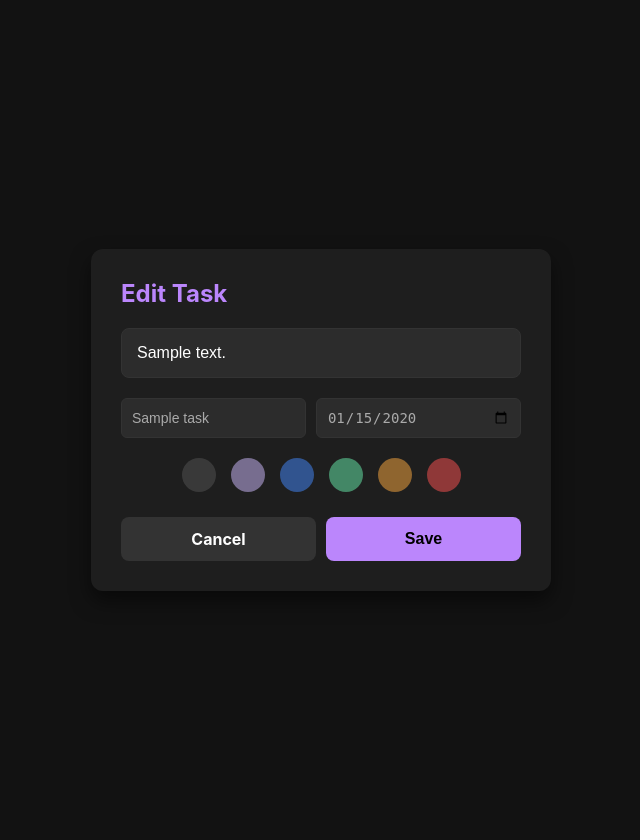
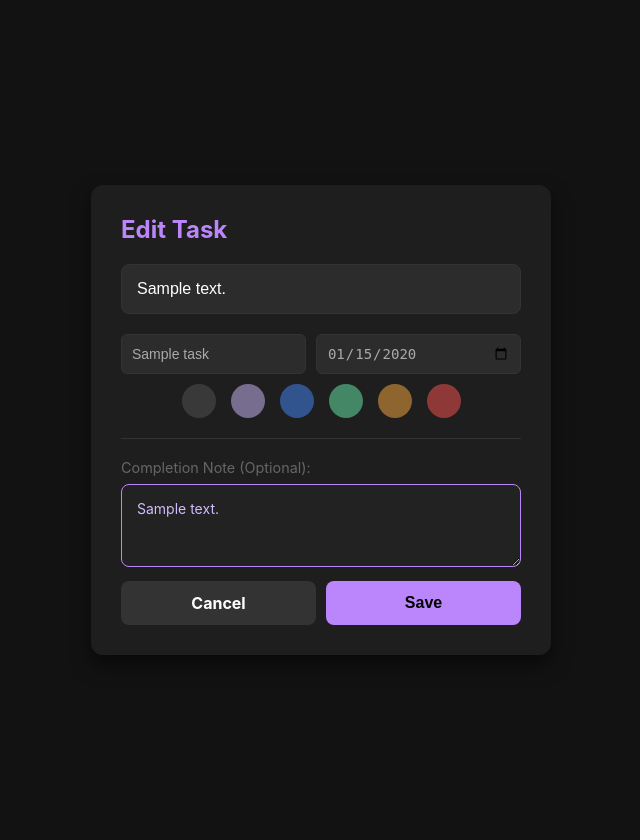
Before and after one commit to dafioram/SimpleTaskList, a Flask app: page /edit/1 in a window 1280 px wide. Shown: the whole page, without its empty margins (319-959 px from the left). Run offline with Flask 3, Linux system fonts and the light colour scheme; tables that the repository leaves empty hold one stand-in row (values such as "Sample post").

```diff
--- a/main.py
+++ b/main.py
@@ -23,39 +23,34 @@ class Task(db.Model):
     id = db.Column(db.Integer, primary_key=True)
     content = db.Column(db.Text, nullable=False)
     position = db.Column(db.Integer, default=0)
+    color = db.Column(db.String(20), default='default')
+    label = db.Column(db.String(50), nullable=True)
+    due_date = db.Column(db.String(20), nullable=True)
 
-    # Color now represents the GROUP (Purple, Blue, Green, etc.)
-    color = db.Column(db.String(20), default='default')
-
-    label = db.Column(db.String(50), nullable=True)
-    due_date = db.Column(db.String(20), nullable=True) # YYYY-MM-DD
+    # NEW FIELD: Completion Note
+    completion_note = db.Column(db.Text, nullable=True)
 
     created_at = db.Column(db.DateTime, default=datetime.datetime.now)
     completed_at = db.Column(db.DateTime, nullable=True)
 
-    # --- HELPER: Calculate Days Left ---
     def get_time_display(self):
-        if not self.due_date:
-            return None
-
+        if not self.due_date: return None
         try:
-            # Parse the stored string back into a date object
             due = datetime.datetime.strptime(self.due_date, '%Y-%m-%d').date()
             today = datetime.date.today()
             delta = (due - today).days
-
             if delta == 0: return "Due today"
             if delta == 1: return "1 day left"
             if delta > 1:  return f"{delta} days left"
             if delta == -1: return "1 day overdue"
             return f"{abs(delta)} days overdue"
-        except:
-            return None
+        except: return None
 
 with app.app_context():
     db.session.execute(text("PRAGMA journal_mode=WAL"))
     db.create_all()
-    # Migration block (Safe to keep)
+
+    # --- AUTO-MIGRATION ---
     with db.engine.connect() as conn:
         try: conn.execute(text("ALTER TABLE task ADD COLUMN color VARCHAR(20) DEFAULT 'default'"))
         except: pass
@@ -63,26 +58,17 @@ with app.app_context():
         except: pass
         try: conn.execute(text("ALTER TABLE task ADD COLUMN due_date VARCHAR(20)"))
         except: pass
+        # Migrate new column
+        try: conn.execute(text("ALTER TABLE task ADD COLUMN completion_note TEXT"))
+        except: pass
 
 # --- ROUTES ---
 
 @app.route('/')
 def index():
     tasks = Task.query.all()
-
-    # Sort Active by Position
-    active_tasks = sorted(
-        [t for t in tasks if t.completed_at is None],
-        key=lambda t: t.position
-    )
-
-    # Sort Finished by Completed Date
-    finished_tasks = sorted(
-        [t for t in tasks if t.completed_at is not None],
-        key=lambda t: t.completed_at,
-        reverse=True
-    )
-
+    active_tasks = sorted([t for t in tasks if t.completed_at is None], key=lambda t: t.position)
+    finished_tasks = sorted([t for t in tasks if t.completed_at is not None], key=lambda t: t.completed_at, reverse=True)
     return render_template('index.html', tasks=active_tasks + finished_tasks)
 
 @app.route('/sw.js')
@@ -99,12 +85,7 @@ def add_task():
     if content:
         max_pos = db.session.query(db.func.max(Task.position)).scalar()
         new_pos = (max_pos + 1) if max_pos is not None else 0
-
-        new_task = Task(
-            content=content, position=new_pos, color=color,
-            label=label if label else None,
-            due_date=due_date if due_date else None
-        )
+        new_task = Task(content=content, position=new_pos, color=color, label=label if label else None, due_date=due_date if due_date else None)
         db.session.add(new_task)
         db.session.commit()
     return redirect(url_for('index'))
@@ -123,6 +104,11 @@ def edit_task(id):
         task.label = lbl if lbl else None
         task.due_date = dd if dd else None
 
+        # Save completion note ONLY if task is completed
+        if task.completed_at:
+            note = request.form.get('completion_note')
+            task.completion_note = note if note else None
+
         db.session.commit()
         return redirect(url_for('index'))
 
@@ -133,10 +119,13 @@ def toggle_task(id):
     task = db.session.get(Task, id)
     if task:
         if task.completed_at:
+            # UN-CHECKING: Wipe the note and date
             task.completed_at = None
+            task.completion_note = None  # <--- DISAPPEARING LOGIC
             max_pos = db.session.query(db.func.max(Task.position)).scalar() or 0
             task.position = max_pos + 1
         else:
+            # CHECKING
             task.completed_at = datetime.datetime.now()
         db.session.commit()
     return redirect(url_for('index'))
--- a/templates/edit.html
+++ b/templates/edit.html
@@ -15,39 +15,58 @@
             background: #1e1e1e; padding: 30px; border-radius: 12px;
             width: 100%; max-width: 400px;
             box-shadow: 0 10px 20px rgba(0,0,0,0.5);
+            display: flex; flex-direction: column; gap: 20px;
         }
-        h2 { margin-top: 0; color: #bb86fc; }
+        h2 { margin-top: 0; margin-bottom: 0; color: #bb86fc; }
 
+        /* --- Main Task Input --- */
         input[type="text"] {
             width: 100%; padding: 15px; border-radius: 8px; border: 1px solid #333;
             font-size: 16px; background: #2c2c2c; color: white; outline: none;
-            margin-bottom: 20px; box-sizing: border-box;
+            box-sizing: border-box;
+            /* FIX: Restored spacing below the main input */
+            margin-bottom: 20px;
         }
 
-        .meta-inputs { display: flex; gap: 10px; margin-bottom: 20px; }
-        .meta-inputs input { margin-bottom: 0; }
+        /* --- Row for Label & Date --- */
+        .meta-inputs { display: flex; gap: 10px; }
+
+        /* Specific Styles for Label & Date inputs */
         input.small-input {
             background: #2c2c2c; color: #aaa; border: 1px solid #333; padding: 10px;
             border-radius: 6px; font-size: 14px; outline: none; width: 50%;
+            /* FIX: Ensure these don't have the large bottom margin */
+            margin-bottom: 0;
         }
 
-        .color-selector { display: flex; gap: 15px; margin-bottom: 25px; justify-content: center; }
+        /* --- Color Dots --- */
+        .color-selector {
+            display: flex;
+            gap: 15px;
+            justify-content: center;
+            /* Space above colors is handled by the flex gap of .edit-card now, but we can add extra if needed */
+            margin-top: 10px;
+        }
         .color-option { cursor: pointer; position: relative; }
         .color-option input { display: none; }
-        .dot {
-            width: 30px; height: 30px; border-radius: 50%; display: block;
-            border: 2px solid transparent; opacity: 0.5; transition: all 0.2s;
-        }
+        .dot { width: 30px; height: 30px; border-radius: 50%; display: block; border: 2px solid transparent; opacity: 0.5; transition: all 0.2s; }
         .dot.default { background-color: #555; }
         .dot.purple { background-color: #d0bcff; }
         .dot.blue { background-color: #448aff; }
         .dot.green { background-color: #69f0ae; }
         .dot.orange { background-color: #ffab40; }
         .dot.red { background-color: #ff5252; }
-
         .color-option input:checked + .dot { opacity: 1; transform: scale(1.2); border-color: #fff; }
 
-        .btn-group { display: flex; gap: 10px; }
+        /* Completion Note Area */
+        .note-area {
+            width: 100%; padding: 15px; border-radius: 8px;
+            border: 1px solid #bb86fc;
+            font-size: 14px; background: #222; color: #d0bcff; outline: none;
+            box-sizing: border-box; font-family: inherit; resize: vertical;
+        }
+
+        .btn-group { display: flex; gap: 10px; margin-top: 10px; }
         .btn {
             flex: 1; padding: 12px; border: none; border-radius: 8px;
             font-size: 16px; font-weight: bold; cursor: pointer; text-align: center; text-decoration: none;
@@ -77,6 +96,13 @@
                 <label class="color-option"><input type="radio" name="color" value="red" {{ 'checked' if task.color == 'red' }}><span class="dot red"></span></label>
             </div>
 
+            {% if task.completed_at %}
+            <div style="border-top: 1px solid #333; padding-top: 20px; margin-top: 20px;">
+                <label style="display:block; margin-bottom:8px; color:#666; font-size:0.9rem;">Completion Note (Optional):</label>
+                <textarea name="completion_note" class="note-area" rows="3" placeholder="Add details about how this was resolved...">{{ task.completion_note or '' }}</textarea>
+            </div>
+            {% endif %}
+
             <div class="btn-group">
                 <a href="/" class="btn cancel-btn">Cancel</a>
                 <button type="submit" class="btn save-btn">Save</button>
```
Also changed, not shown: templates/index.html (+28 -61 lines).
